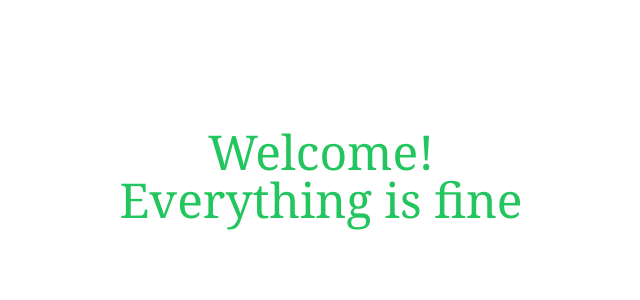
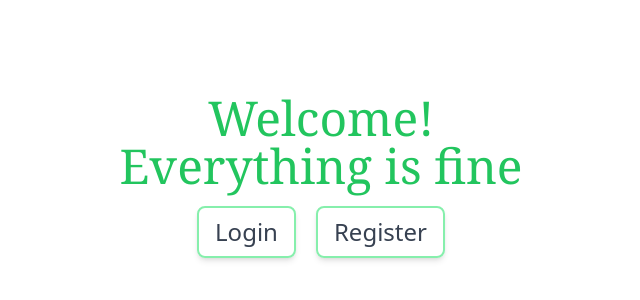
Before and after one commit to jonathandieu/hbchess-frontend, a React (Create React App) app: page / in a window 1280 px wide. Shown: the part 224-524 px from the top of the page, without its empty margins (319-959 px from the left). Built offline with nearby package versions, Linux system fonts and the light colour scheme.

Commit message:
Added navigational skeleton

```diff
--- a/src/index.tsx
+++ b/src/index.tsx
@@ -1,12 +1,18 @@
 import React from 'react';
 import ReactDOM from 'react-dom';
-import App from './App';
+import Landing from './pages/Landing';
+import Login from './pages/Login';
+import Register from './pages/Register';
 import './styles/index.css';
-import { BrowserRouter } from 'react-router-dom'; // Used to keep UI in sync with the URL, only reloading components that need to be changed instead of entire page
+import { BrowserRouter, Routes, Route } from 'react-router-dom'; // Used to keep UI in sync with the URL, only reloading components that need to be changed instead of entire page
 ReactDOM.render(
   <React.StrictMode>
     <BrowserRouter>
-      <App />
+      <Routes>
+        <Route path="/" element={<Landing />} />
+        <Route path="/user/login" element={<Login />} />
+        <Route path="/user/register" element={<Register />} />
+      </Routes>
     </BrowserRouter>
   </React.StrictMode>,
   document.getElementById('root')
--- /dev/null
+++ b/src/pages/Landing.tsx
@@ -0,0 +1,31 @@
+import React from 'react';
+import { Link } from 'react-router-dom';
+
+function Landing() {
+  return (
+    <div className="flex flex-col justify-center items-center h-screen w-screen">
+      <h1 className="text-5xl pb-4 text-center text-green-500 font-serif">
+        Welcome! <br />
+        Everything is fine
+      </h1>
+
+      <div className="flex flex-row space-x-5">
+        <Link
+          to="/user/login"
+          className="text-2xl px-4 py-2 border-2 border-green-300 rounded-lg text-gray-700 shadow-md"
+        >
+          Login
+        </Link>
+
+        <Link
+          to="/user/register"
+          className="text-2xl px-4 py-2 border-2 border-green-300 rounded-lg text-gray-700 shadow-md"
+        >
+          Register
+        </Link>
+      </div>
+    </div>
+  );
+}
+
+export default Landing;
--- /dev/null
+++ b/src/pages/Login.tsx
@@ -0,0 +1,14 @@
+import React from 'react';
+
+function Login() {
+  return (
+    <div className="flex justify-center items-center h-screen w-screen">
+      <h1 className="text-5xl text-center text-green-500 font-serif">
+        Welcome! <br />
+        Everything is login
+      </h1>
+    </div>
+  );
+}
+
+export default Login;
--- a/src/App.tsx
+++ b/src/pages/Register.tsx
@@ -1,14 +1,14 @@
 import React from 'react';
 
-function App() {
+function Register() {
   return (
     <div className="flex justify-center items-center h-screen w-screen">
       <h1 className="text-5xl text-center text-green-500 font-serif">
         Welcome! <br />
-        Everything is fine
+        Everything is register
       </h1>
     </div>
   );
 }
 
-export default App;
+export default Register;
```
